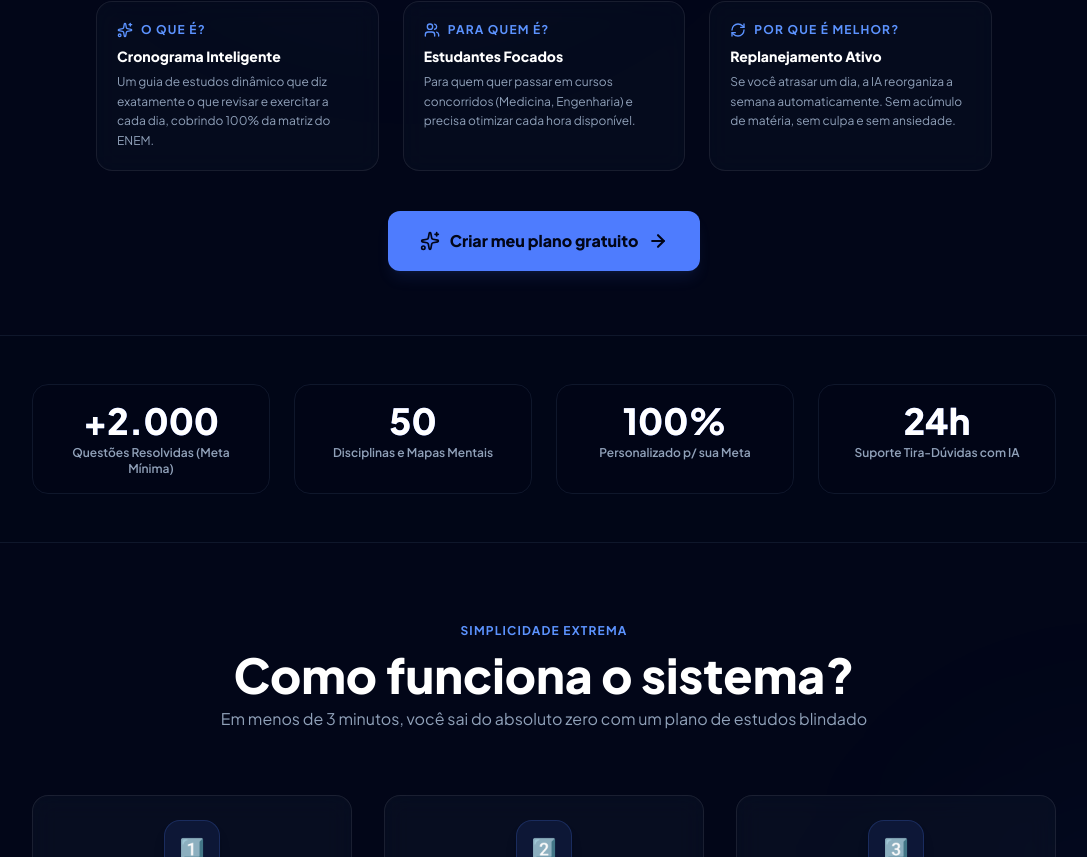
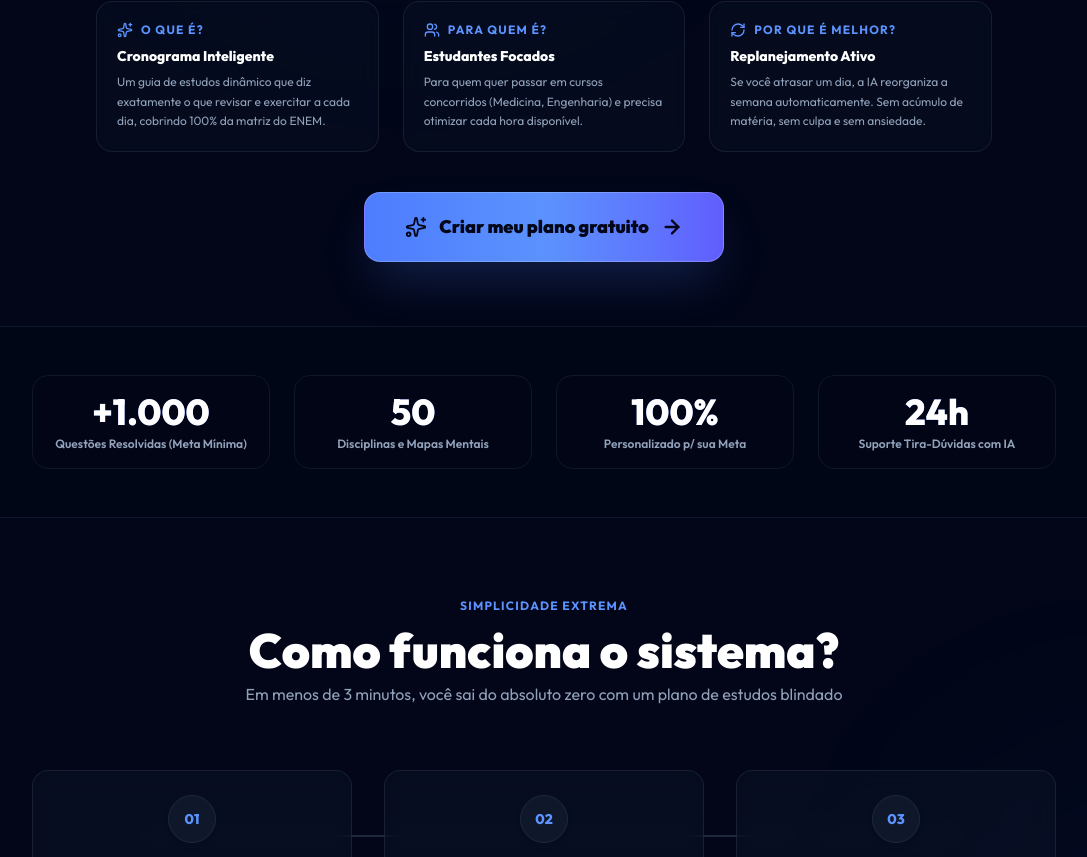
Before and after one commit to JoaaoPaulo/SiteEducativo, a React (Vite) app: page / in a window 1280 px wide. Shown: the part 363-1220 px from the top of the page, without its empty margins (96-1183 px from the left). Built offline with nearby package versions, Linux system fonts and the light colour scheme.

Commit message:
feat: uso da fonte Outfit, remocao total de emojis, destaque no botao principal e animacao de contagem nos numeros

```diff
--- a/index.html
+++ b/index.html
@@ -6,7 +6,7 @@
   <meta name="viewport" content="width=device-width, initial-scale=1.0" />
   <link rel="preconnect" href="https://fonts.googleapis.com">
   <link rel="preconnect" href="https://fonts.gstatic.com" crossorigin>
-  <link href="https://fonts.googleapis.com/css2?family=Plus+Jakarta+Sans:ital,wght@0,300..800;1,300..800&display=swap" rel="stylesheet">
+  <link href="https://fonts.googleapis.com/css2?family=Outfit:wght@100..900&family=Plus+Jakarta+Sans:ital,wght@0,300..800;1,300..800&display=swap" rel="stylesheet">
   <title>Hora do Enem - Site Educativo</title>
   <link rel="icon" type="image/png" href="/logo.png" />
 </head>
--- a/src/components/LandingPage.tsx
+++ b/src/components/LandingPage.tsx
@@ -1,4 +1,4 @@
-import React, { useState } from 'react';
+import React, { useState, useEffect } from 'react';
 import {
   Sparkles,
   ArrowRight,
@@ -18,13 +18,54 @@ import {
   Users,
   Check,
   X,
-  GraduationCap
+  GraduationCap,
+  Clock,
+  Lock
 } from 'lucide-react';
 import { motion } from 'motion/react';
 
 interface LandingPageProps {
   onStartWizard: () => void;
 }
+
+interface CountUpProps {
+  end: number;
+  duration?: number;
+  prefix?: string;
+  suffix?: string;
+}
+
+const CountUp: React.FC<CountUpProps> = ({ end, duration = 1500, prefix = '', suffix = '' }) => {
+  const [count, setCount] = useState(0);
+
+  useEffect(() => {
+    let start = 0;
+    const endVal = end;
+    if (start === endVal) return;
+
+    const totalMiliseconds = duration;
+    const incrementTime = Math.min(Math.ceil(totalMiliseconds / endVal), 30);
+
+    let timer = setInterval(() => {
+      start += Math.ceil(endVal / (totalMiliseconds / incrementTime));
+      if (start >= endVal) {
+        clearInterval(timer);
+        setCount(endVal);
+      } else {
+        setCount(start);
+      }
+    }, incrementTime);
+
+    return () => clearInterval(timer);
+  }, [end, duration]);
+
+  const formatNumber = (num: number) => {
+    return num.toString().replace(/\B(?=(\d{3})+(?!\d))/g, ".");
+  };
+
+  return <span>{prefix}{formatNumber(count)}{suffix}</span>;
+};
+
 
 export const LandingPage: React.FC<LandingPageProps> = ({ onStartWizard }) => {
   const [activeDemoTab, setActiveDemoTab] = useState<'dashboard' | 'weekly' | 'calendar' | 'ai' | 'evolution'>('dashboard');
@@ -120,11 +161,11 @@ export const LandingPage: React.FC<LandingPageProps> = ({ onStartWizard }) => {
           >
             <button
               onClick={onStartWizard}
-              className="w-full sm:w-auto inline-flex items-center justify-center gap-2.5 rounded-xl bg-teal-500 hover:bg-teal-400 text-slate-950 px-8 py-4.5 text-base font-black shadow-lg shadow-teal-500/10 transition-all transform hover:scale-102 cursor-pointer animate-pulse"
+              className="w-full sm:w-auto inline-flex items-center justify-center gap-3 rounded-2xl bg-gradient-to-r from-teal-500 via-teal-400 to-indigo-500 hover:from-teal-400 hover:via-teal-300 hover:to-indigo-400 text-slate-950 px-10 py-5 text-lg font-black shadow-2xl shadow-teal-500/25 transform hover:-translate-y-1 hover:scale-105 transition-all duration-300 border border-white/20 cursor-pointer animate-pulse"
             >
-              <Sparkles className="h-5 w-5" />
+              <Sparkles className="h-5.5 w-5.5" />
               <span>Criar meu plano gratuito</span>
-              <ArrowRight className="h-5 w-5 stroke-[2.5]" />
+              <ArrowRight className="h-5.5 w-5.5 stroke-[2.5]" />
             </button>
           </motion.div>
 
@@ -136,19 +177,27 @@ export const LandingPage: React.FC<LandingPageProps> = ({ onStartWizard }) => {
         <div className="mx-auto max-w-5xl">
           <div className="grid grid-cols-2 md:grid-cols-4 gap-6 text-center">
             <div className="p-4 rounded-2xl border border-slate-900 bg-slate-950/70 backdrop-blur-xs">
-              <div className="text-3xl sm:text-4xl font-extrabold text-white bg-gradient-to-r from-teal-400 to-indigo-400 bg-clip-text text-transparent">+2.000</div>
+              <div className="text-3xl sm:text-4xl font-extrabold text-white bg-gradient-to-r from-teal-400 to-indigo-400 bg-clip-text text-transparent">
+                <CountUp end={1000} prefix="+" />
+              </div>
               <div className="text-xs text-slate-400 font-semibold mt-1">Questões Resolvidas (Meta Mínima)</div>
             </div>
             <div className="p-4 rounded-2xl border border-slate-900 bg-slate-950/70 backdrop-blur-xs">
-              <div className="text-3xl sm:text-4xl font-extrabold text-white bg-gradient-to-r from-teal-400 to-indigo-400 bg-clip-text text-transparent">50</div>
+              <div className="text-3xl sm:text-4xl font-extrabold text-white bg-gradient-to-r from-teal-400 to-indigo-400 bg-clip-text text-transparent">
+                <CountUp end={50} />
+              </div>
               <div className="text-xs text-slate-400 font-semibold mt-1">Disciplinas e Mapas Mentais</div>
             </div>
             <div className="p-4 rounded-2xl border border-slate-900 bg-slate-950/70 backdrop-blur-xs">
-              <div className="text-3xl sm:text-4xl font-extrabold text-white bg-gradient-to-r from-teal-400 to-indigo-400 bg-clip-text text-transparent">100%</div>
+              <div className="text-3xl sm:text-4xl font-extrabold text-white bg-gradient-to-r from-teal-400 to-indigo-400 bg-clip-text text-transparent">
+                <CountUp end={100} suffix="%" />
+              </div>
               <div className="text-xs text-slate-400 font-semibold mt-1">Personalizado p/ sua Meta</div>
             </div>
             <div className="p-4 rounded-2xl border border-slate-900 bg-slate-950/70 backdrop-blur-xs">
-              <div className="text-3xl sm:text-4xl font-extrabold text-white bg-gradient-to-r from-teal-400 to-indigo-400 bg-clip-text text-transparent">24h</div>
+              <div className="text-3xl sm:text-4xl font-extrabold text-white bg-gradient-to-r from-teal-400 to-indigo-400 bg-clip-text text-transparent">
+                <CountUp end={24} suffix="h" />
+              </div>
               <div className="text-xs text-slate-400 font-semibold mt-1">Suporte Tira-Dúvidas com IA</div>
             </div>
           </div>
@@ -175,8 +224,8 @@ export const LandingPage: React.FC<LandingPageProps> = ({ onStartWizard }) => {
             <div className="grid gap-8 md:grid-cols-3 relative z-10">
               {/* Step 1 */}
               <div className="glass rounded-2xl p-6 flex flex-col items-center text-center group hover:border-teal-500/50 transition-all duration-300">
-                <div className="flex h-14 w-14 items-center justify-center rounded-2xl bg-teal-500/10 text-teal-400 border border-teal-500/20 font-black text-xl mb-6 shadow-lg group-hover:scale-110 transition-transform">
-                  1️⃣
+                <div className="flex h-12 w-12 items-center justify-center rounded-full bg-slate-900 text-teal-400 border border-slate-800 font-extrabold text-sm mb-6 shadow-md group-hover:scale-110 transition-transform">
+                  01
                 </div>
                 <h3 className="font-extrabold text-lg text-white mb-2">Responda um formulário</h3>
                 <p className="text-sm text-slate-400 leading-relaxed">
@@ -186,8 +235,8 @@ export const LandingPage: React.FC<LandingPageProps> = ({ onStartWizard }) => {
 
               {/* Step 2 */}
               <div className="glass rounded-2xl p-6 flex flex-col items-center text-center group hover:border-teal-500/50 transition-all duration-300">
-                <div className="flex h-14 w-14 items-center justify-center rounded-2xl bg-teal-500/10 text-teal-400 border border-teal-500/20 font-black text-xl mb-6 shadow-lg group-hover:scale-110 transition-transform">
-                  2️⃣
+                <div className="flex h-12 w-12 items-center justify-center rounded-full bg-slate-900 text-teal-400 border border-slate-800 font-extrabold text-sm mb-6 shadow-md group-hover:scale-110 transition-transform">
+                  02
                 </div>
                 <h3 className="font-extrabold text-lg text-white mb-2">Receba seu plano personalizado</h3>
                 <p className="text-sm text-slate-400 leading-relaxed">
@@ -197,8 +246,8 @@ export const LandingPage: React.FC<LandingPageProps> = ({ onStartWizard }) => {
 
               {/* Step 3 */}
               <div className="glass rounded-2xl p-6 flex flex-col items-center text-center group hover:border-teal-500/50 transition-all duration-300">
-                <div className="flex h-14 w-14 items-center justify-center rounded-2xl bg-teal-500/10 text-teal-400 border border-teal-500/20 font-black text-xl mb-6 shadow-lg group-hover:scale-110 transition-transform">
-                  3️⃣
+                <div className="flex h-12 w-12 items-center justify-center rounded-full bg-slate-900 text-teal-400 border border-slate-800 font-extrabold text-sm mb-6 shadow-md group-hover:scale-110 transition-transform">
+                  03
                 </div>
                 <h3 className="font-extrabold text-lg text-white mb-2">Estude com acompanhamento</h3>
                 <p className="text-sm text-slate-400 leading-relaxed">
@@ -313,7 +362,7 @@ export const LandingPage: React.FC<LandingPageProps> = ({ onStartWizard }) => {
                   {/* Dashboard Mockup */}
                   <div className="flex flex-col md:flex-row items-start md:items-center justify-between gap-4 border-b border-slate-900 pb-4">
                     <div>
-                      <h4 className="text-lg font-bold text-white">Olá, Joshua 👋</h4>
+                      <h4 className="text-lg font-bold text-white">Olá, Joshua</h4>
                       <p className="text-xs text-slate-400">Meta: Medicina (USP) • Faltam 95 dias para o ENEM</p>
                     </div>
                     <div className="flex items-center gap-2 bg-teal-500/10 border border-teal-500/20 px-3.5 py-1.5 rounded-xl">
@@ -413,7 +462,7 @@ export const LandingPage: React.FC<LandingPageProps> = ({ onStartWizard }) => {
                     <div className="bg-slate-900/90 border border-slate-700/80 p-4 rounded-xl flex items-center justify-between">
                       <div className="flex items-center gap-3">
                         <div className="flex h-7 w-7 items-center justify-center rounded-full bg-teal-500/10 border border-teal-500/20 text-teal-400">
-                          <span className="text-xs font-bold">⏳</span>
+                          <Clock className="h-4 w-4 text-teal-400" />
                         </div>
                         <div>
                           <span className="text-[10px] text-teal-400 font-bold block uppercase tracking-wider">Quarta-feira (Hoje)</span>
@@ -427,7 +476,7 @@ export const LandingPage: React.FC<LandingPageProps> = ({ onStartWizard }) => {
                     <div className="bg-slate-900/30 border border-slate-900 p-4 rounded-xl flex items-center justify-between opacity-60">
                       <div className="flex items-center gap-3">
                         <div className="flex h-7 w-7 items-center justify-center rounded-full bg-slate-800 border border-slate-700 text-slate-400">
-                          <span className="text-xs font-bold">🔒</span>
+                          <Lock className="h-4 w-4 text-slate-500" />
                         </div>
                         <div>
                           <span className="text-[10px] text-slate-500 font-bold block uppercase tracking-wider">Quinta-feira</span>
@@ -453,7 +502,10 @@ export const LandingPage: React.FC<LandingPageProps> = ({ onStartWizard }) => {
 
                   <div className="bg-slate-900/50 border border-slate-800 p-4 rounded-2xl flex flex-col md:flex-row gap-6 items-center justify-between">
                     <div className="space-y-2">
-                      <div className="text-xs text-amber-400 font-bold">⚠️ DETECTAMOS ATRAZO NA QUARTA-FEIRA</div>
+                      <div className="text-xs text-amber-400 font-bold flex items-center gap-1.5">
+                        <AlertCircle className="h-4 w-4 shrink-0" />
+                        <span>DETECTAMOS ATRASO NA QUARTA-FEIRA</span>
+                      </div>
                       <p className="text-xs text-slate-300 leading-relaxed max-w-md">
                         "Sem acúmulo de matérias ou ansiedade: redistribuímos Calorimetria de Física para o seu Sábado mantendo o ritmo planejado."
                       </p>
--- a/src/index.css
+++ b/src/index.css
@@ -25,7 +25,7 @@
   --color-emerald-900: #14532d;
   --color-emerald-950: #052e16;
 
-  --font-sans: 'Plus Jakarta Sans', sans-serif;
+  --font-sans: 'Outfit', sans-serif;
 }
 
 @utility glass {
```
